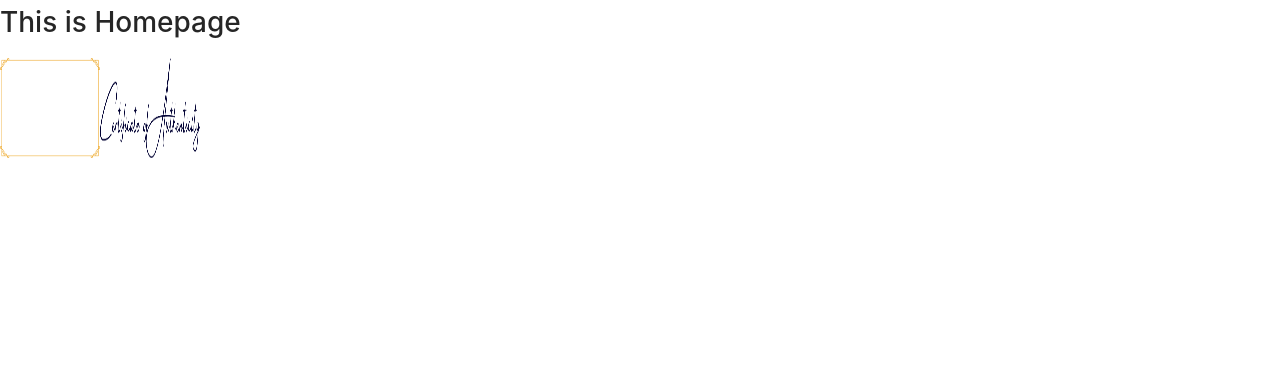
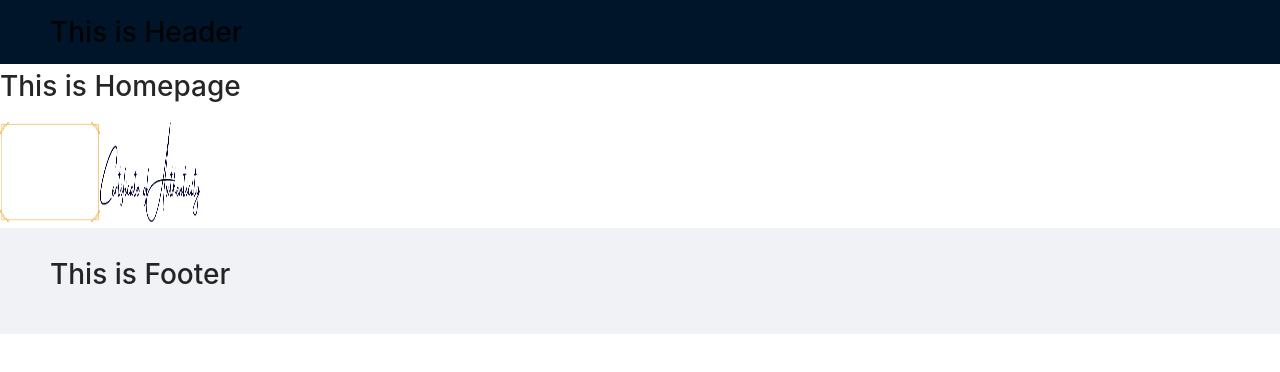
Before and after one commit to YosaRama/Artchive.id-public-, a Next.js app: page / in a window 1280 px wide. Shown: the top 372 px of the page. Built offline with nearby package versions, Linux system fonts and the light colour scheme.

Commit message:
ADD: Page layout

```diff
--- a/pages/_app.js
+++ b/pages/_app.js
@@ -1,11 +1,3 @@
-// Styles
-import "antd/dist/antd.less";
-import "app/styles/dashboard.scss";
-import "themes/styles/theme.scss";
-
-// Layout
-import DashboardLayout from "app/components/layout";
-
 // Libs
 import Head from "next/head";
 import { useEffect, useState } from "react";
@@ -17,6 +9,15 @@ import GlobalContext from "app/contexts";
 // Client Data Fetching
 import { SWRConfig } from "swr";
 import { fetcher } from "app/utils/swr";
+
+// Layout
+import DashboardLayout from "app/components/layout";
+import PageLayout from "themes/components/layout";
+
+// Styles
+import "antd/dist/antd.less";
+import "app/styles/dashboard.scss";
+import "themes/styles/theme.scss";
 
 function MyApp({ Component, pageProps: { session, ...pageProps }, router }) {
   // Handle useLayoutEffect
@@ -41,7 +42,9 @@ function MyApp({ Component, pageProps: { session, ...pageProps }, router }) {
                     <Component {...pageProps} />
                   </DashboardLayout>
                 ) : (
-                  <Component {...pageProps} />
+                  <PageLayout>
+                    <Component {...pageProps} />
+                  </PageLayout>
                 )}
               </>
             )}
--- /dev/null
+++ b/themes/components/layout/footer/index.js
@@ -0,0 +1,9 @@
+function PageFooter() {
+  return (
+    <>
+      <h1>This is Footer</h1>
+    </>
+  );
+}
+
+export default PageFooter;
--- /dev/null
+++ b/themes/components/layout/header/index.js
@@ -0,0 +1,9 @@
+function PageHeader() {
+  return (
+    <>
+      <h1>This is Header</h1>
+    </>
+  );
+}
+
+export default PageHeader;
--- a/themes/components/layout/index.js
+++ b/themes/components/layout/index.js
@@ -0,0 +1,26 @@
+// Libs
+import { Layout } from "antd";
+const { Header, Footer, Content } = Layout;
+
+// Component
+import PageHeader from "./header";
+import PageFooter from "./footer";
+
+function PageLayout(props) {
+  const { children } = props;
+  return (
+    <>
+      <Header>
+        <PageHeader />
+      </Header>
+      <Content className="page-content" id="frontpage">
+        {children}
+      </Content>
+      <Footer>
+        <PageFooter />
+      </Footer>
+    </>
+  );
+}
+
+export default PageLayout;
```
